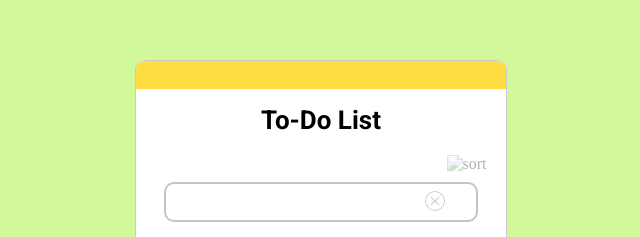
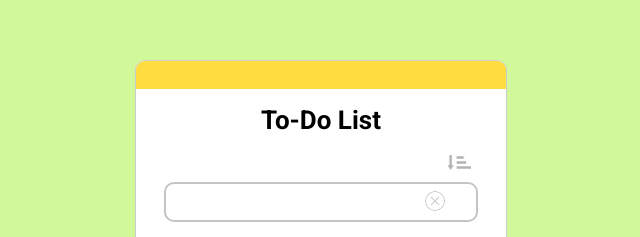
Before and after one commit to elsen111/TODO-list-app, a plain HTML site: page index.html in a window 1280 px wide. Shown: the part 172-409 px from the top of the page, 319-959 px from the left. Drawn offline with Linux system fonts and the light colour scheme; the site is published under a folder, as on GitHub Pages, so addresses that start at the root find nothing.

Commit message:
Update index.html

```diff
--- a/index.html
+++ b/index.html
@@ -19,7 +19,7 @@
                 </div>
 
                 <div id="sort-button">
-                    <img src="/images/ascending sort.png" id="ascending" alt="sort" title="Sort tasks (a-z)">
+                    <img src="images/ascending sort.png" id="ascending" alt="sort" title="Sort tasks (a-z)">
                 </div>
 
                 <div id="input-field">
```
